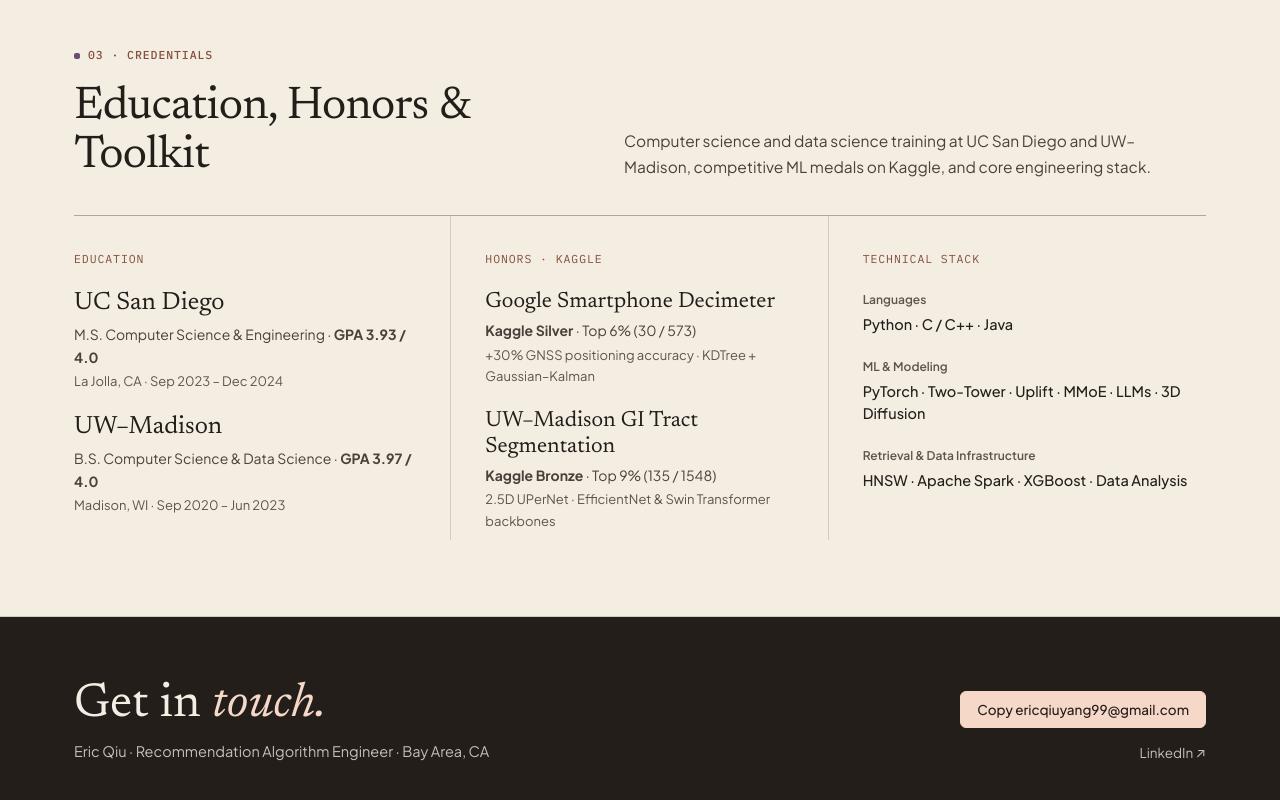
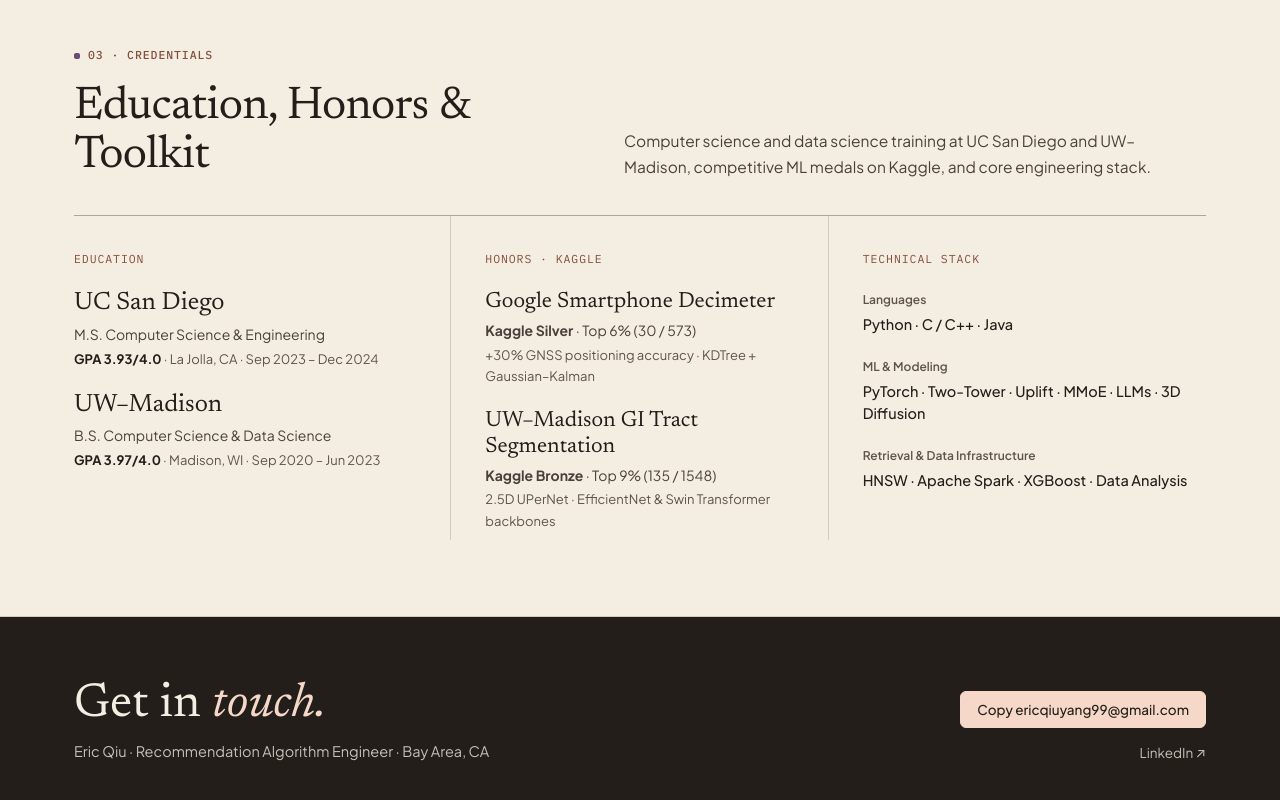
Before and after one commit to YangQiuEric/YangQiuEric.github.io, a plain HTML site: page index.html in a window 1280 px wide. Shown: the part 4042-4842 px from the top of the page. Drawn offline with Linux system fonts and the light colour scheme; animation ran at ten frames a second.

Commit message:
Fix GPA line wrapping in Education section

```diff
--- a/index.html
+++ b/index.html
@@ -1669,13 +1669,13 @@
           <div class="col-heading">Education</div>
           <div>
             <div class="edu-school">UC San Diego</div>
-            <div class="edu-deg">M.S. Computer Science &amp; Engineering · <strong>GPA 3.93 / 4.0</strong></div>
-            <div class="edu-date">La Jolla, CA · Sep 2023 – Dec 2024</div>
+            <div class="edu-deg">M.S. Computer Science &amp; Engineering</div>
+            <div class="edu-date"><strong style="color: var(--ink); white-space: nowrap;">GPA 3.93/4.0</strong> · La Jolla, CA · Sep 2023 – Dec 2024</div>
           </div>
           <div>
             <div class="edu-school">UW–Madison</div>
-            <div class="edu-deg">B.S. Computer Science &amp; Data Science · <strong>GPA 3.97 / 4.0</strong></div>
-            <div class="edu-date">Madison, WI · Sep 2020 – Jun 2023</div>
+            <div class="edu-deg">B.S. Computer Science &amp; Data Science</div>
+            <div class="edu-date"><strong style="color: var(--ink); white-space: nowrap;">GPA 3.97/4.0</strong> · Madison, WI · Sep 2020 – Jun 2023</div>
           </div>
         </div>
 
```
